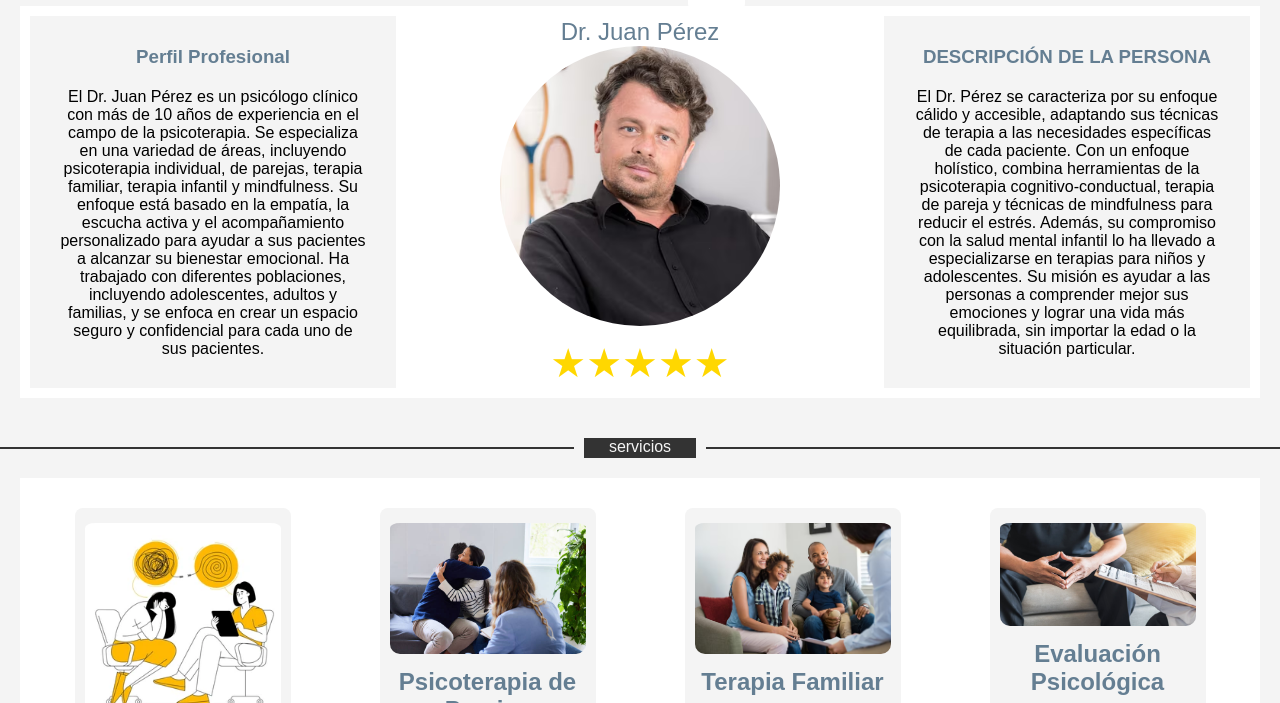
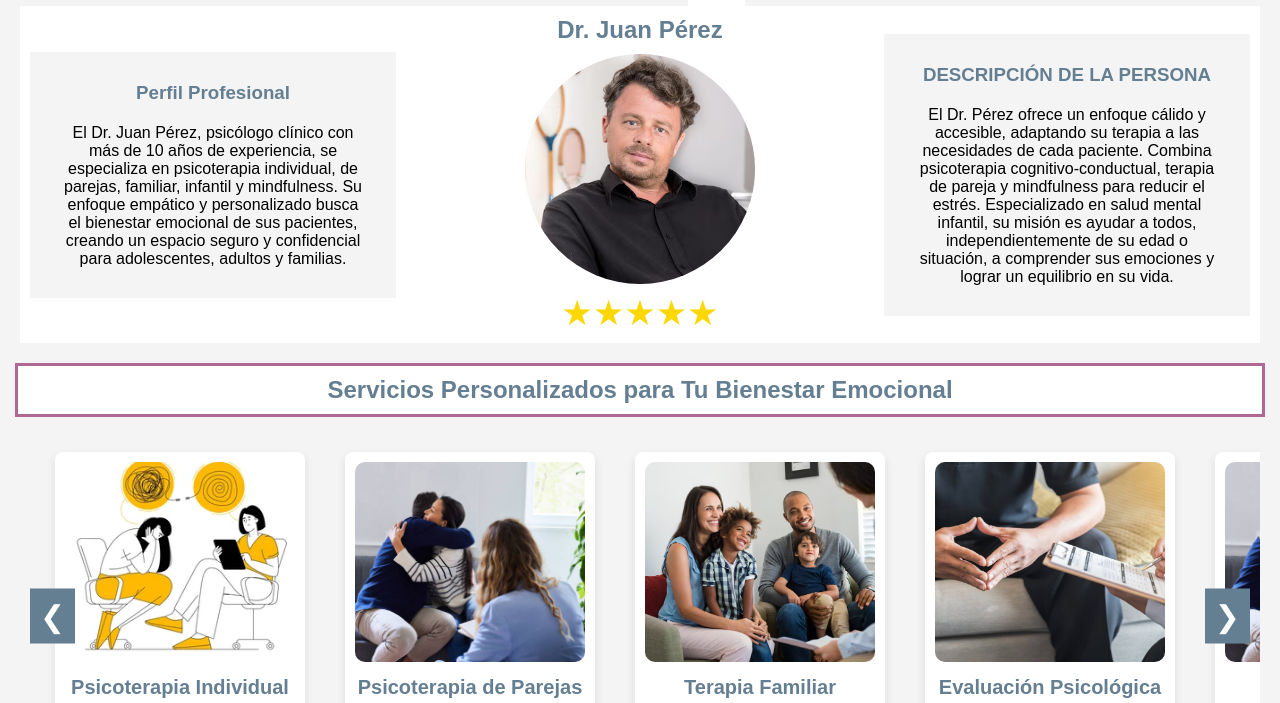
Before and after one commit to YVargas2024/PatuSalud, a plain HTML site: page html/perfil.html in a window 1280 px wide. Shown: the part 76-779 px from the top of the page. Drawn offline with nearby package versions, Linux system fonts and the light colour scheme; files whose address does not match are found by name.

Commit message:
cambios perfil

```diff
--- /dev/null
+++ b/css/2.css
@@ -0,0 +1,222 @@
+/* Reset de estilos para una base limpia */
+
+* {
+    margin: 0;
+    padding: 0;
+    box-sizing: border-box;
+    font-family: 'Arial', sans-serif;
+}
+
+body {
+    background-color: #f5f5f5;
+    color: #333;
+}
+
+
+/* Estilos de la barra de navegación */
+
+.navBarra {
+    background-color: #004d99;
+    display: flex;
+    justify-content: space-between;
+    align-items: center;
+    padding: 15px 20px;
+    position: fixed;
+    width: 100%;
+    top: 0;
+    z-index: 1000;
+    box-shadow: 0px 4px 8px rgba(0, 0, 0, 0.1);
+}
+
+.nav-brand .logo {
+    width: 50px;
+    height: auto;
+}
+
+.nav-links {
+    display: flex;
+    align-items: center;
+}
+
+.aBarra {
+    color: white;
+    text-decoration: none;
+    margin: 0 15px;
+    font-size: 16px;
+    transition: 0.3s;
+}
+
+.aBarra:hover {
+    color: #ffcc00;
+}
+
+.optionSelect {
+    font-weight: bold;
+    border-bottom: 2px solid #ffcc00;
+}
+
+
+/* Estilos del perfil */
+
+.contenedor-perfil {
+    display: flex;
+    flex-direction: column;
+    align-items: center;
+    text-align: center;
+    margin-top: 100px;
+    padding: 20px;
+    background: white;
+    border-radius: 10px;
+    box-shadow: 0px 4px 10px rgba(0, 0, 0, 0.1);
+    max-width: 800px;
+    margin-left: auto;
+    margin-right: auto;
+}
+
+.perfil img {
+    width: 120px;
+    height: 120px;
+    border-radius: 50%;
+    margin-top: 10px;
+    border: 4px solid #004d99;
+}
+
+.nombre {
+    font-size: 22px;
+    font-weight: bold;
+    color: #004d99;
+    margin-top: 10px;
+}
+
+.estrellas {
+    font-size: 20px;
+    color: #ffcc00;
+    margin-top: 5px;
+}
+
+.caja-info {
+    background: #eef5ff;
+    padding: 20px;
+    border-radius: 8px;
+    margin-top: 20px;
+}
+
+.caja-info h3 {
+    color: #004d99;
+    margin-bottom: 10px;
+}
+
+
+/* Estilos de servicios */
+
+.tareas {
+    display: grid;
+    grid-template-columns: repeat(auto-fit, minmax(250px, 1fr));
+    gap: 20px;
+    padding: 20px;
+    max-width: 1200px;
+    margin: auto;
+}
+
+.tarea {
+    background: white;
+    border-radius: 10px;
+    padding: 15px;
+    text-align: center;
+    box-shadow: 0px 4px 10px rgba(0, 0, 0, 0.1);
+    transition: transform 0.3s;
+}
+
+.tarea:hover {
+    transform: scale(1.05);
+}
+
+.tarea img {
+    width: 100%;
+    border-radius: 10px;
+}
+
+.nombre {
+    font-size: 18px;
+    font-weight: bold;
+    margin-top: 10px;
+}
+
+.boton {
+    display: inline-block;
+    margin-top: 10px;
+    padding: 8px 12px;
+    background: #004d99;
+    color: white;
+    border-radius: 5px;
+    text-decoration: none;
+    transition: background 0.3s;
+}
+
+.boton:hover {
+    background: #ffcc00;
+    color: #004d99;
+}
+
+
+/* Estilos de modales */
+
+.modal {
+    display: none;
+    position: fixed;
+    top: 0;
+    left: 0;
+    width: 100%;
+    height: 100%;
+    background: rgba(0, 0, 0, 0.5);
+    justify-content: center;
+    align-items: center;
+}
+
+.modal-contenido {
+    background: white;
+    padding: 20px;
+    border-radius: 10px;
+    width: 80%;
+    max-width: 500px;
+    text-align: center;
+}
+
+.cerrar {
+    float: right;
+    font-size: 20px;
+    cursor: pointer;
+}
+
+.boton-agendar {
+    display: inline-block;
+    margin-top: 10px;
+    padding: 10px 15px;
+    background: #ffcc00;
+    color: #004d99;
+    border-radius: 5px;
+    text-decoration: none;
+    transition: background 0.3s;
+}
+
+.boton-agendar:hover {
+    background: #004d99;
+    color: white;
+}
+
+@media (max-width: 768px) {
+    .nav-links {
+        display: none;
+        flex-direction: column;
+        background: #004d99;
+        position: absolute;
+        top: 60px;
+        right: 0;
+        width: 200px;
+        padding: 10px;
+    }
+    .nav-links a {
+        margin: 10px 0;
+        display: block;
+    }
+}
--- a/css/perfil.css
+++ b/css/perfil.css
@@ -1,20 +1,3 @@
-/* --------------- RESET Y GLOBAL --------------- */
-
-* {
-    margin: 0;
-    padding: 0;
-    box-sizing: border-box;
-    font-family: 'Poppins', sans-serif;
-}
-
-body {
-    font-family: Arial, sans-serif;
-    margin: 0;
-    padding: 0;
-    background-color: #f4f4f4;
-}
-
-
 /* --------------- VARIABLES GLOBALES --------------- */
 
  :root {
@@ -93,11 +76,12 @@ body {
 }
 
 .perfil img {
-    width: 280px;
-    height: 280px;
+    width: 230px;
+    height: 230px;
     border-radius: 50%;
     object-fit: cover;
     object-position: center;
+    margin-top: 10px;
 }
 
 h3 {
@@ -114,6 +98,8 @@ p {
 .nombre {
     color: #647e92;
     font-size: 24px;
+    font-weight: bold;
+    /* Puedes cambiar "bold" por un valor numérico si quieres más control, por ejemplo, 600 o 700 */
 }
 
 .edad {
@@ -124,72 +110,123 @@ p {
 
 .perfil .estrellas {
     color: gold;
-    margin-top: 10px;
-    font-size: 40px;
+    margin-top: 5px;
+    font-size: 35px;
 }
 
 
 /* --------------- CAJA DE INFORMACIÓN --------------- */
 
 .caja-info {
+    text-align: justify;
     background-color: #f4f4f4;
     width: 30%;
     padding: 20px;
 }
 
+
+/* --------------- SEPARADOR --------------- */
+
 .separador {
-    display: flex;
-    justify-content: center;
-    align-items: center;
-    margin: 20px 0;
+    background-color: #fff;
+    margin-left: 15px;
+    margin-right: 15px;
+    text-align: center;
+    position: relative;
+    border: 3px solid var(--Nav-Color);
 }
 
-.separador hr {
-    width: 100%;
-    border: 1px solid #333;
-}
-
-.separador .rectangulo {
-    color: #f4f4f4;
-    text-align: center;
-    width: 250px;
-    height: 20px;
-    background-color: #333;
-    margin: 0 10px;
+.rectangulo {
+    background-color: #fff;
+    padding: 10px;
+    color: #647e92;
+    font-size: 24px;
+    font-weight: bold;
+    border-radius: var(--border-radius);
+    display: inline-block;
+    transform: translateY(0);
+    transition: transform 0.3s ease-in-out;
 }
 
 
 /* --------------- TAREAS --------------- */
 
-.tareas {
-    margin: 20px;
+
+/* Carrusel */
+
+.carrusel {
+    margin-left: 20px;
+    margin-right: 20px;
+    /* Borde para que se vea claramente el carrusel */
+    /* Color de fondo para el carrusel */
+    /* Espacio externo (margen) alrededor del carrusel */
+    padding: 15px;
+    /* Espacio interno (relleno) dentro del carrusel */
     display: flex;
-    justify-content: space-around;
-    flex-wrap: wrap;
-    background-color: #fff;
-    padding: 20px;
-    gap: 20px;
+    align-items: center;
+    justify-content: center;
+    position: relative;
+    overflow: hidden;
+    /* Esconde el contenido que se desborda */
+    width: calc(100% - 40px);
+    /* Resta 40px para que se agregue espacio a los lados */
+    /* Ajusta el ancho para dejar márgenes a los lados */
+    box-sizing: border-box;
+    /* Asegura que el padding y borde se incluyan en el cálculo del ancho */
 }
 
+
+/* Contenedor de las tarjetas */
+
+.tareas {
+    display: flex;
+    gap: 20px;
+    /* Espacio entre las tarjetas */
+    padding: 10px;
+    flex-wrap: nowrap;
+    transition: transform 0.5s ease;
+    /* Animación suave para mover */
+    width: 100%;
+    /* Se adapta al 100% del carrusel */
+    transform: translateX(0);
+    /* Posición inicial */
+}
+
+
+/* Cada tarjeta */
+
 .tarea {
-    width: 18%;
-    background-color: #f4f4f4;
+    width: 250px;
+    /* Tamaño fijo para cada tarjeta */
+    background-color: #fff;
+    /* Color de fondo de las tarjetas */
     padding: 10px;
+    /* Espacio interno */
     margin: 10px;
+    /* Margen alrededor de cada tarjeta */
     text-align: center;
     transition: transform 0.5s;
     border-radius: 8px;
+    /* Bordes redondeados */
+    flex-shrink: 0;
+    /* Evita que se reduzcan en tamaño */
+    box-shadow: 0 4px 10px rgba(0, 0, 0, 0.1);
+    /* Sombra suave */
 }
+
+
+/* Efecto al hacer hover sobre la tarjeta */
 
 .tarea:hover {
     transform: translateY(-10px);
+    /* Movimiento hacia arriba */
     box-shadow: 0 8px 16px rgba(0, 0, 0, 0.2);
+    /* Sombra más grande al hacer hover */
 }
 
 .tarea img {
-    padding-top: 5px;
     width: 100%;
-    height: auto;
+    height: 200px;
     object-fit: cover;
     border-radius: 10px;
 }
@@ -197,6 +234,7 @@ p {
 .tarea .nombre {
     margin-top: 10px;
     font-weight: bold;
+    font-size: 20px;
 }
 
 .boton {
@@ -212,6 +250,34 @@ p {
 
 .boton:hover {
     background-color: #bb6c93;
+}
+
+
+/* Botones de las flechas */
+
+.flecha {
+    background-color: #647e92;
+    color: white;
+    font-size: 30px;
+    border: none;
+    padding: 10px;
+    cursor: pointer;
+    position: absolute;
+    top: 50%;
+    transform: translateY(-50%);
+    z-index: 1;
+}
+
+.flecha.izquierda {
+    left: 10px;
+}
+
+.flecha.derecha {
+    right: 10px;
+}
+
+.flecha:hover {
+    background-color: rgba(0, 0, 0, 0.6);
 }
 
 
@@ -275,14 +341,42 @@ p {
 }
 
 
-/* --------------- FOOTER --------------- */
+/* --------------- MEDIA QUERIES (RESPONSIVE) --------------- */
 
 
-
-
-/* --------------- MEDIA QUERIES (RESPONSIVE) --------------- */
+/* Media Queries (Responsivo) */
 
 @media (max-width: 768px) {
+    .carrusel {
+        margin-left: 10px;
+        margin-right: 10px;
+        padding: 10px;
+    }
+    .tareas {
+        gap: 15px;
+        /* Reducir el espacio entre las tarjetas */
+        flex-direction: column;
+        /* Mostrar las tarjetas de forma vertical */
+        align-items: center;
+        /* Centrar las tarjetas */
+    }
+    .tarea {
+        width: 80%;
+        /* Las tarjetas ocuparán el 80% del ancho */
+        margin: 10px 0;
+    }
+    .flecha {
+        display: none;
+        /* Ocultar las flechas ya que no necesitamos desplazamiento */
+    }
+    .tarea img {
+        height: 150px;
+        /* Reducir la altura de las imágenes */
+    }
+    .modal-contenido {
+        width: 90%;
+    }
+    /* Perfil */
     .contenedor-perfil {
         flex-direction: column;
         padding: 15px;
@@ -290,15 +384,76 @@ p {
     .caja-info {
         width: 100%;
     }
+    .modal-contenido {
+        width: 80%;
+        /* Hacer la modal más pequeña */
+        padding: 15px;
+        margin: 10% auto;
+    }
+    .cerrar {
+        font-size: 24px;
+        /* Reducir tamaño de la "X" */
+    }
+    .boton-agendar {
+        padding: 8px 16px;
+        /* Reducir tamaño del botón */
+        font-size: 14px;
+    }
+}
+
+@media (max-width: 480px) {
+    .carrusel {
+        margin-left: 5px;
+        margin-right: 5px;
+        padding: 5px;
+    }
     .tareas {
+        gap: 10px;
+        /* Más espacio reducido entre las tarjetas */
         flex-direction: column;
-        align-items: center;
+        /* Mostrar las tarjetas de forma vertical */
     }
     .tarea {
-        width: 80%;
-        margin: 10px 0;
+        width: 90%;
+        /* Las tarjetas ocuparán el 90% del ancho */
+        margin: 5px 0;
+    }
+    .tarea img {
+        height: 120px;
+        /* Reducir aún más la altura de las imágenes */
+    }
+    .flecha {
+        display: none;
+        /* Ocultar las flechas */
+    }
+    .modal-contenido {
+        width: 95%;
+    }
+    /* Perfil */
+    .contenedor-perfil {
+        flex-direction: column;
+        padding: 15px;
+    }
+    .caja-info {
+        width: 100%;
     }
     .modal-contenido {
         width: 90%;
+        /* Hacer la modal aún más pequeña */
+        margin: 15% auto;
+        padding: 10px;
+    }
+    .cerrar {
+        font-size: 20px;
+        /* Reducir aún más el tamaño de la "X" */
+    }
+    .boton-agendar {
+        width: 100%;
+        /* Hacer que el botón ocupe todo el ancho */
+        padding: 12px 20px;
+        /* Aumentar el tamaño del botón */
+    }
+    .modal-contenido ul {
+        padding: 10px;
     }
 }
--- a/html/perfil.html
+++ b/html/perfil.html
@@ -44,9 +44,8 @@
         <div class="contenedor-perfil">
             <div class="caja-info">
                 <h3>Perfil Profesional</h3>
-                <p>El Dr. Juan Pérez es un psicólogo clínico con más de 10 años de experiencia en el campo de la psicoterapia. Se especializa en una variedad de áreas, incluyendo psicoterapia individual, de parejas, terapia familiar, terapia infantil y mindfulness.
-                    Su enfoque está basado en la empatía, la escucha activa y el acompañamiento personalizado para ayudar a sus pacientes a alcanzar su bienestar emocional. Ha trabajado con diferentes poblaciones, incluyendo adolescentes, adultos y familias,
-                    y se enfoca en crear un espacio seguro y confidencial para cada uno de sus pacientes.</p>
+                <p>El Dr. Juan Pérez, psicólogo clínico con más de 10 años de experiencia, se especializa en psicoterapia individual, de parejas, familiar, infantil y mindfulness. Su enfoque empático y personalizado busca el bienestar emocional de sus pacientes,
+                    creando un espacio seguro y confidencial para adolescentes, adultos y familias.</p>
 
             </div>
             <div class="perfil">
@@ -56,18 +55,20 @@
             </div>
             <div class="caja-info">
                 <h3>DESCRIPCIÓN DE LA PERSONA</h3>
-                <p>El Dr. Pérez se caracteriza por su enfoque cálido y accesible, adaptando sus técnicas de terapia a las necesidades específicas de cada paciente. Con un enfoque holístico, combina herramientas de la psicoterapia cognitivo-conductual, terapia
-                    de pareja y técnicas de mindfulness para reducir el estrés. Además, su compromiso con la salud mental infantil lo ha llevado a especializarse en terapias para niños y adolescentes. Su misión es ayudar a las personas a comprender mejor
-                    sus emociones y lograr una vida más equilibrada, sin importar la edad o la situación particular.</p>
+                <p>El Dr. Pérez ofrece un enfoque cálido y accesible, adaptando su terapia a las necesidades de cada paciente. Combina psicoterapia cognitivo-conductual, terapia de pareja y mindfulness para reducir el estrés. Especializado en salud mental
+                    infantil, su misión es ayudar a todos, independientemente de su edad o situación, a comprender sus emociones y lograr un equilibrio en su vida.</p>
             </div>
         </div>
     </div>
 
     <div class="separador">
-        <hr>
-        <div class="rectangulo">servicios</div>
-        <hr>
+
+        <div class="rectangulo">Servicios Personalizados para Tu Bienestar Emocional</div>
+
     </div>
+    <div class="carrusel">
+        <button class="flecha izquierda" onclick="moverCarrusel('izquierda')">&#10094;</button>
+
         <div class="tareas">
             <!-- Servicio 1 -->
             <div class="tarea">
@@ -118,6 +119,11 @@
                 <a href="#" class="boton" onclick="mostrarModal('modal8')">Saber más</a>
             </div>
         </div>
+
+        <button class="flecha derecha" onclick="moverCarrusel('derecha')">&#10095;</button>
+    </div>
+
+
 
     <!-- Modal 1 -->
     <div id="modal1" class="modal">
@@ -256,6 +262,7 @@
     <script src="../js/script.js"></script>
     <script src="../js/nav.js"></script>
     <script src="../js/inicioSecion.js"></script>
+    <script src="../js/perfil.js"></script>
     <script>
     </script>
 
--- /dev/null
+++ b/js/perfil.js
@@ -0,0 +1,22 @@
+// Variables para controlar el carrusel
+let carruselIndex = 0;
+const tareas = document.querySelector(".tareas");
+const totalServicios = document.querySelectorAll(".tarea").length;
+const servicioWidth = document.querySelector(".tarea").offsetWidth + 20; // Tamaño de la tarjeta + el margen
+
+// Función para mover el carrusel
+function moverCarrusel(direccion) {
+    if (direccion === 'derecha') {
+        // Mover a la derecha
+        if (carruselIndex < totalServicios - 4) {
+            carruselIndex++;
+        }
+    } else if (direccion === 'izquierda') {
+        // Mover a la izquierda
+        if (carruselIndex > 0) {
+            carruselIndex--;
+        }
+    }
+    // Cambiar la posición del carrusel
+    tareas.style.transform = `translateX(-${carruselIndex * servicioWidth}px)`;
+}
```
Lines whose indentation alone changed are shown as unchanged.
